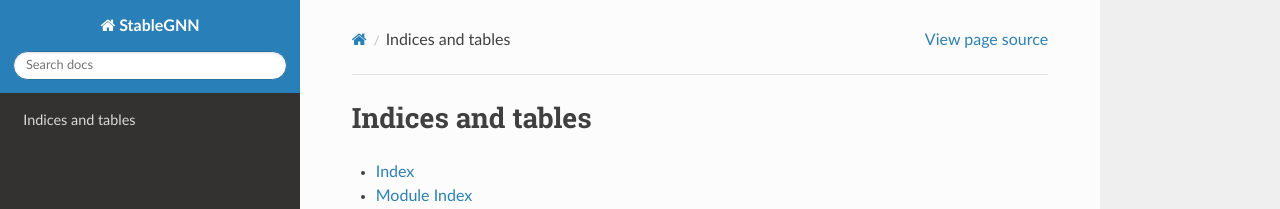
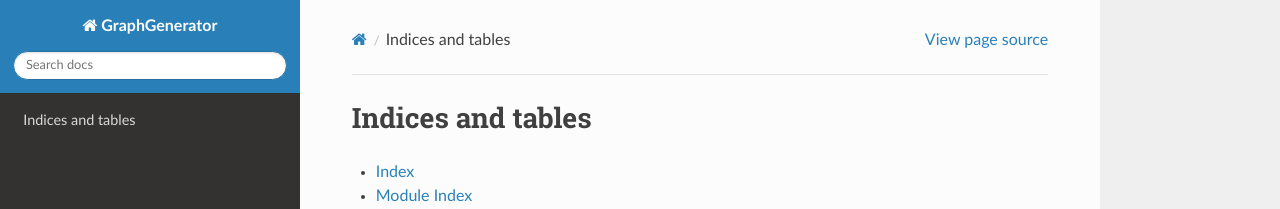
Before and after one commit to anpolol/GraphGenerator, a Sphinx documentation site: the page built from docs/index.rst, in a window 1280 px wide. Shown: the top 209 px of the page. Built offline with Sphinx 7.4.7 and the Read the Docs theme 2.0.0, drawn with Linux system fonts in a browser that asks for light colours; formulas are drawn with MathJax 3; pages that are not in the unit, such as notebooks, are missing from menus.

Commit message:
renamed in conf.py

```diff
--- a/docs/conf.py
+++ b/docs/conf.py
@@ -11,7 +11,7 @@ import sys
 sys.path.insert(0, os.path.abspath(".."))
 
 
-project = "StableGNN"
+project = "GraphGenerator"
 copyright = "2022, NCCR Team (ITMO University)"
 author = "NCCR Team (ITMO University)"
 
--- a/pyproject.toml
+++ b/pyproject.toml
@@ -1,2 +1,4 @@
 [tool.black]
 line-length = 88
+
+docstring_style = "sphinx"
```
